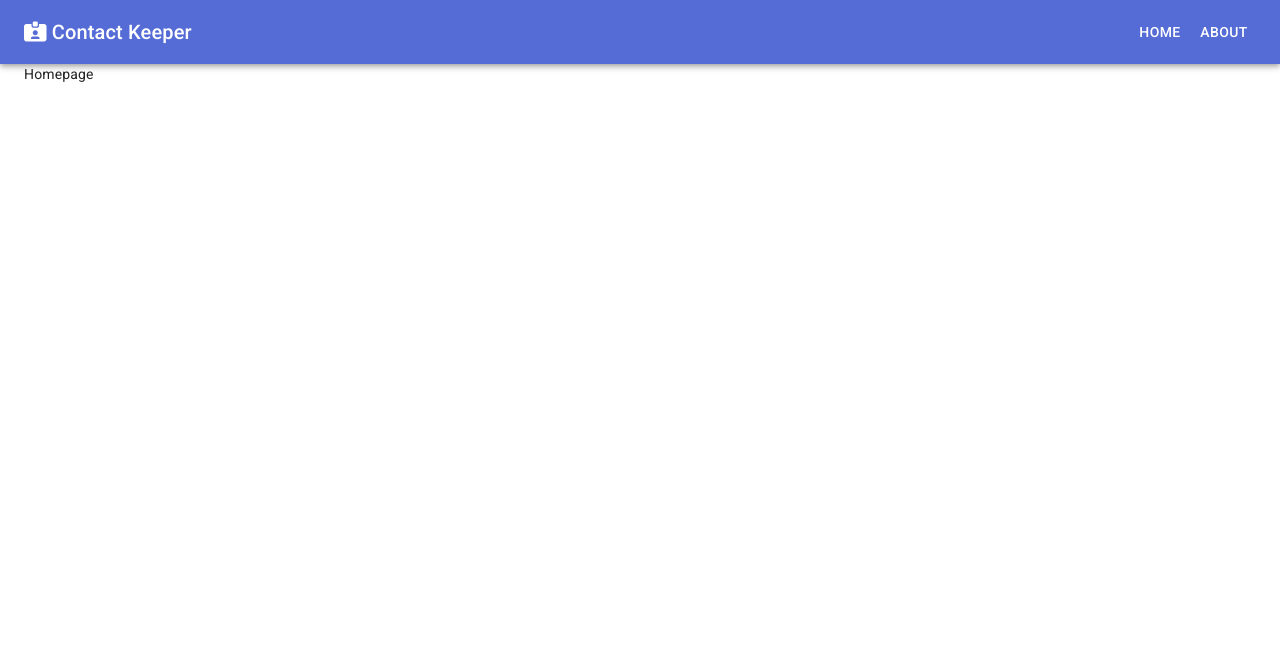
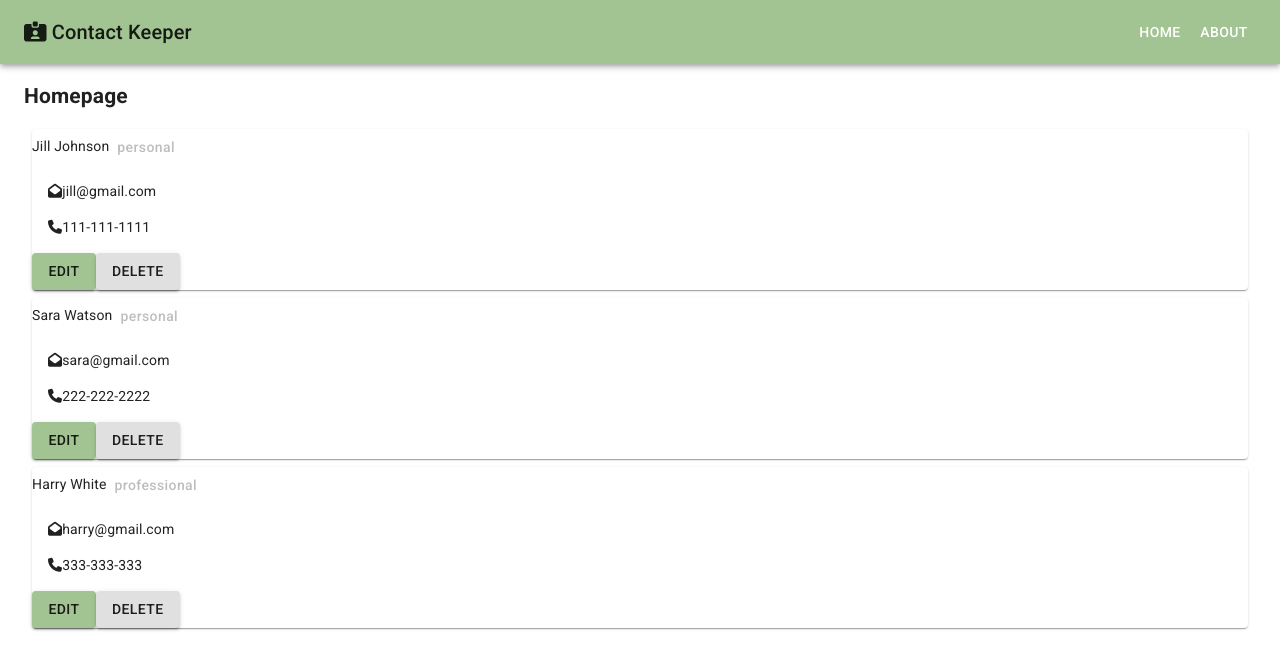
Before and after one commit to shylton/contact-keeper, a React (Create React App) app in the folder client/: page / in a window 1280 px wide. Shown: the top 670 px of the page. Built offline with nearby package versions, Linux system fonts and the light colour scheme.

Commit message:
contact card

```diff
--- a/client/src/App.js
+++ b/client/src/App.js
@@ -1,6 +1,7 @@
 import React from 'react'
 import { BrowserRouter as Router, Route, Switch } from 'react-router-dom'
 import Container from '@material-ui/core/Container'
+import ContactState from './contexts/contact/ContactState'
 
 import Navbar from './components/Navbar'
 import Homepage from './components/Homepage'
@@ -9,6 +10,7 @@ import About from './components/About'
 export default function App() {
 
   return (
+    <ContactState>
       <Router>
         <React.Fragment>
           <Navbar />
@@ -20,5 +22,6 @@ export default function App() {
           </Container>
         </React.Fragment>
       </Router>
+    </ContactState>
   )
 }
--- /dev/null
+++ b/client/src/components/ContactItem.js
@@ -0,0 +1,62 @@
+import React from 'react'
+import PropTypes from 'prop-types'
+import { makeStyles } from '@material-ui/core/styles'
+
+import Paper from '@material-ui/core/Paper'
+import Button from '@material-ui/core/Button'
+import List from '@material-ui/core/List'
+import ListItem from '@material-ui/core/ListItem'
+
+const useStyles = makeStyles((theme) => ({
+    badgeInfo: {
+        textTransform: "none",
+        textColor: "green"  // not working, should not use button here
+    }
+}))
+
+const ContactItem = ({ data }) => {
+    const { id, name, email, phone, type } = data
+    const classes = useStyles()
+
+    return (
+        <Paper key={id}>
+            <span>{name}</span>
+            <Button
+                disabled
+                className={classes.badgeInfo}
+            >
+                {type}
+            </Button>
+            <List>
+                {email && (
+                    <React.Fragment key={'1'}>
+                        <ListItem>
+                            <i className="fas fa-envelope-open" />{email}
+                        </ListItem>
+                    </React.Fragment>)
+                }
+                {phone && (
+                    <React.Fragment key={'2'}>
+                        <ListItem>
+                            <i className="fas fa-phone" />{phone}
+                        </ListItem>
+                    </React.Fragment>)
+                }
+            </List>
+            <Button variant="contained" color="primary">Edit</Button>
+            <Button variant="contained">Delete</Button>
+        </Paper>
+    )
+}
+
+ContactItem.propTypes = {
+    data: PropTypes.shape({
+        id: PropTypes.number.isRequired,
+        name: PropTypes.string,
+        email: PropTypes.string,
+        phone: PropTypes.string,
+        type: PropTypes.string,
+    }),
+}
+
+export default ContactItem
--- /dev/null
+++ b/client/src/components/Contacts.js
@@ -0,0 +1,31 @@
+import React, { useContext } from 'react'
+import contactContext from '../contexts/contact/contactContext'
+import { makeStyles } from '@material-ui/core/styles'
+
+import ContactItem from './ContactItem'
+
+const useStyles = makeStyles((theme) => ({
+    root: {
+        '& > *': {
+            margin: theme.spacing(1)
+        },
+    },
+}))
+
+const Contacts = () => {
+    const classes = useStyles()
+    let contactList = useContext(contactContext)
+    contactList = contactList.contacts
+
+    return (
+        <React.Fragment>
+            {contactList.map((e) => (
+                <div className={classes.root}>
+                    <ContactItem key={e.id} data={e} />
+                </div>
+            ))}
+        </React.Fragment>
+    )
+}
+
+export default Contacts
--- a/client/src/components/Homepage.js
+++ b/client/src/components/Homepage.js
@@ -1,10 +1,14 @@
 import React from 'react'
+import Contacts from './Contacts'
 
 function HomePage() {
     return (
-        <div>
-            Homepage
-        </div>
+        <React.Fragment>
+            <div>
+                <h2>Homepage</h2>
+            </div>
+            <Contacts />
+        </React.Fragment>
     )
 }
 
--- a/client/src/components/Navbar.js
+++ b/client/src/components/Navbar.js
@@ -1,12 +1,12 @@
 import React from 'react'
 import PropTypes from 'prop-types'
 import { Link } from 'react-router-dom'
+import { makeStyles } from '@material-ui/core'
+
 import AppBar from '@material-ui/core/AppBar'
 import Toolbar from '@material-ui/core/Toolbar'
 import Typography from '@material-ui/core/Typography'
 import Button from '@material-ui/core/Button'
-
-import { makeStyles } from '@material-ui/core'
 
 const useStyles = makeStyles((theme) => ({
     title: {
--- /dev/null
+++ b/client/src/contexts/contact/ContactState.js
@@ -0,0 +1,57 @@
+import React, { useReducer } from 'react'
+import uuid from 'uuid'
+import ContactContext from './contactContext'
+import contactReducer from './contactReducer'
+import {
+    ADD_CONTACT,
+    DELETE_CONTACT,
+    SET_CURRENT,
+    CLEAR_CURRENT,
+    UPDATE_CONTACT,
+    FILTER_CONTACTS,
+    CLEAR_FILTER
+} from '../types'
+
+const ContactState = (props) => {
+    const initialState = {
+        contacts: [
+            {
+                id: 1,
+                name: 'Jill Johnson',
+                email: 'jill@gmail.com',
+                phone: '111-111-1111',
+                type: 'personal'
+            },
+            {
+                id: 2,
+                name: 'Sara Watson',
+                email: 'sara@gmail.com',
+                phone: '222-222-2222',
+                type: 'personal'
+            },
+            {
+                id: 3,
+                name: 'Harry White',
+                email: 'harry@gmail.com',
+                phone: '333-333-333',
+                type: 'professional'
+            }
+        ]
+    }
+
+    const [state, dispatch] = useReducer(contactReducer, initialState)
+
+    // actions go here
+
+    return (
+        <ContactContext.Provider
+            value={{
+                contacts: state.contacts
+            }}
+        >
+            {props.children}
+        </ContactContext.Provider>
+    )
+}
+
+export default ContactState
--- /dev/null
+++ b/client/src/contexts/contact/contactContext.js
@@ -0,0 +1,5 @@
+import { createContext } from 'react'
+
+const contactContext = createContext()
+
+export default contactContext
--- /dev/null
+++ b/client/src/contexts/types.js
@@ -0,0 +1,20 @@
+export const GET_CONTACTS = 'GET_CONTACTS'
+export const ADD_CONTACT = 'ADD_CONTACT'
+export const DELETE_CONTACT = 'DELETE_CONTACT'
+export const SET_CURRENT = 'SET_CURRENT'
+export const CLEAR_CURRENT = 'CLEAR_CURRENT'
+export const UPDATE_CONTACT = 'UPDATE_CONTACT'
+export const FILTER_CONTACTS = 'FILTER_CONTACTS'
+export const CLEAR_CONTACTS = 'CLEAR_CONTACTS'
+export const CLEAR_FILTER = 'CLEAR_FILTER'
+export const CONTACT_ERROR = 'CONTACT_ERROR'
+export const SET_ALERT = 'SET_ALERT'
+export const REMOVE_ALERT = 'REMOVE_ALERT'
+export const REGISTER_SUCCESS = 'REGISTER_SUCCESS'
+export const REGISTER_FAIL = 'REGISTER_FAIL'
+export const USER_LOADED = 'USER_LOADED'
+export const AUTH_ERROR = 'AUTH_ERROR'
+export const LOGIN_SUCCESS = 'LOGIN_SUCCESS'
+export const LOGIN_FAIL = 'LOGIN_FAIL'
+export const LOGOUT = 'LOGOUT'
+export const CLEAR_ERRORS = 'CLEAR_ERRORS'
--- a/client/src/theme.js
+++ b/client/src/theme.js
@@ -5,10 +5,10 @@ import { createMuiTheme } from '@material-ui/core/styles';
 const theme = createMuiTheme({
     palette: {
         primary: {
-            main: '#556cd6',
+            main: '#a2c493',
         },
         secondary: {
-            main: '#19857b',
+            main: '#dddddd',
         },
         error: {
             main: red.A400,
```
Also changed, not shown: client/src/contexts/contact/contactReducer.js (added), 1 other file (tests, documents, lock files or other folders). Lines whose indentation alone changed are shown as unchanged.
